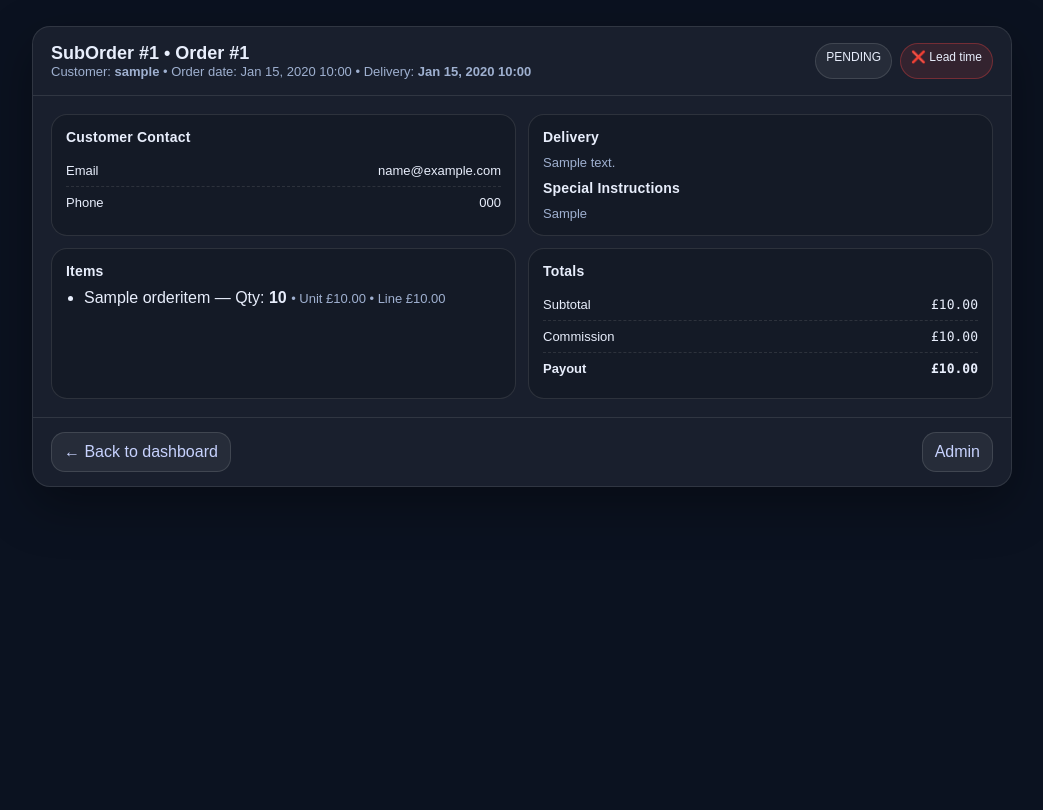
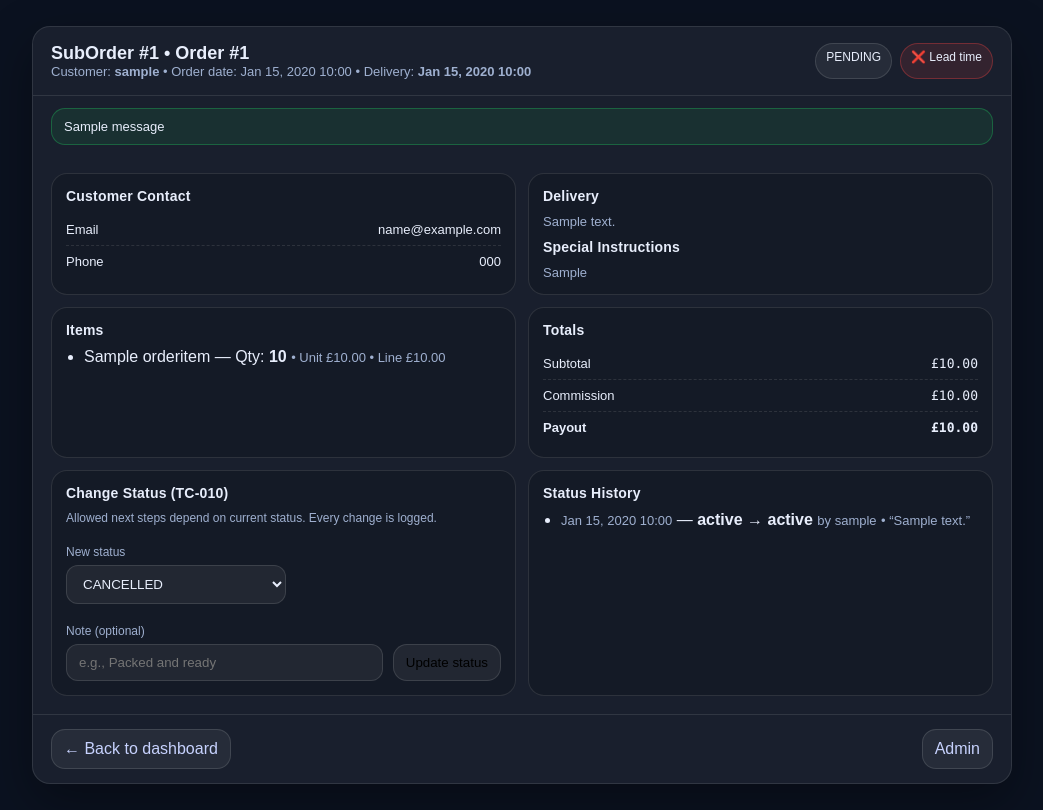
Before and after one commit to marwanibrahim5706/desd-bristol-food-network, a Django app: page /orders/producer/suborders/1/ in a window 1280 px wide. Shown: the whole page, without its empty margins (118-1161 px from the left). Before the commit the page ends 487 px from the top, so only its background shows below. Run offline with Django 5.2, Linux system fonts and the light colour scheme; a user stored in the database is signed in; tables that the repository leaves empty hold one stand-in row (values such as "Sample post"); one stand-in notice (Sample message) is shown.

Commit message:
TC-010 implemented: controlled suborder status transitions with audit trail

```diff
--- /dev/null
+++ b/fahmy/src/market_orders/services.py
@@ -0,0 +1,42 @@
+from django.db import transaction
+from django.core.exceptions import PermissionDenied, ValidationError
+
+from .models import ProducerSubOrder, SubOrderStatusEvent
+
+
+ALLOWED_TRANSITIONS = {
+    ProducerSubOrder.Status.PENDING: {ProducerSubOrder.Status.CONFIRMED, ProducerSubOrder.Status.CANCELLED},
+    ProducerSubOrder.Status.CONFIRMED: {ProducerSubOrder.Status.READY, ProducerSubOrder.Status.CANCELLED},
+    ProducerSubOrder.Status.READY: {ProducerSubOrder.Status.DELIVERED, ProducerSubOrder.Status.CANCELLED},
+    ProducerSubOrder.Status.DELIVERED: set(),
+    ProducerSubOrder.Status.CANCELLED: set(),
+}
+
+
+def get_allowed_next_statuses(current_status: str):
+    return sorted(ALLOWED_TRANSITIONS.get(current_status, set()))
+
+
+@transaction.atomic
+def transition_suborder(*, suborder: ProducerSubOrder, new_status: str, actor, note: str = "") -> ProducerSubOrder:
+    """
+    TC-010: controlled lifecycle transitions + audit trail.
+    """
+    old_status = suborder.status
+
+    allowed = ALLOWED_TRANSITIONS.get(old_status, set())
+    if new_status not in allowed:
+        raise ValidationError(f"Invalid transition: {old_status} -> {new_status}")
+
+    # Audit log first (still in same transaction)
+    SubOrderStatusEvent.objects.create(
+        suborder=suborder,
+        old_status=old_status,
+        new_status=new_status,
+        note=note or "",
+        changed_by=actor,
+    )
+
+    suborder.status = new_status
+    suborder.save(update_fields=["status", "updated_at"])
+    return suborder
--- a/fahmy/src/market_orders/templates/market_orders/producer_suborder_detail.html
+++ b/fahmy/src/market_orders/templates/market_orders/producer_suborder_detail.html
@@ -21,8 +21,10 @@
     .pill{ padding:6px 10px; border-radius:999px; border:1px solid rgba(255,255,255,.12); background: rgba(255,255,255,.06); font-size:12px; }
     .ok{ border-color: rgba(34,197,94,.35); background: rgba(34,197,94,.12); }
     .bad{ border-color: rgba(239,68,68,.35); background: rgba(239,68,68,.12); }
+
     .grid{ display:grid; gap:12px; padding:18px; grid-template-columns: 1fr; }
     @media(min-width:860px){ .grid{ grid-template-columns: 1fr 1fr; } }
+
     .box{
       background: rgba(0,0,0,.14);
       border:1px solid rgba(255,255,255,.10);
@@ -31,19 +33,51 @@
     }
     h1{ margin:0; font-size:18px; }
     h3{ margin:0 0 10px; font-size:14px; letter-spacing:.2px; }
+
     .row{ display:flex; justify-content:space-between; gap:10px; padding:8px 0; border-bottom:1px dashed rgba(255,255,255,.10); font-size:13px; }
     .row:last-child{ border-bottom:none; }
+
     ul{ margin:0; padding-left:18px; }
     li{ margin:6px 0; }
+
     .actions{ padding:14px 18px; border-top:1px solid rgba(255,255,255,.10); display:flex; justify-content:space-between; flex-wrap:wrap; gap:10px;}
     .btn{
       display:inline-flex; align-items:center; gap:8px;
       padding:10px 12px; border-radius:14px;
       border:1px solid rgba(255,255,255,.12);
       background: rgba(255,255,255,.06);
+      cursor:pointer;
     }
     .btn:hover{ border-color: rgba(124,58,237,.35); transform: translateY(-1px); transition:.15s; }
     .money{ font-family: ui-monospace, Menlo, Consolas, monospace; }
+
+    /* Messages */
+    .msgs{ padding:12px 18px 0; }
+    .msg{
+      border:1px solid rgba(255,255,255,.12);
+      background: rgba(255,255,255,.06);
+      border-radius: 14px;
+      padding:10px 12px;
+      font-size:13px;
+      margin-bottom:10px;
+    }
+    .msg.success{ border-color: rgba(34,197,94,.35); background: rgba(34,197,94,.10); }
+    .msg.error{ border-color: rgba(239,68,68,.35); background: rgba(239,68,68,.10); }
+
+    /* Status form */
+    .field{ display:flex; flex-direction:column; gap:6px; margin-top:10px; }
+    label{ font-size:12px; color:#9fb0d0; }
+    select, input[type="text"]{
+      padding:10px 12px;
+      border-radius: 12px;
+      border:1px solid rgba(255,255,255,.12);
+      background: rgba(255,255,255,.06);
+      color:#e8eefc;
+      outline:none;
+    }
+    select:disabled, input:disabled{ opacity:.6; cursor:not-allowed; }
+    .inline{ display:flex; gap:10px; flex-wrap:wrap; align-items:flex-end; }
+    .small-muted{ color:#9fb0d0; font-size:12px; }
   </style>
 </head>
 <body>
@@ -68,6 +102,17 @@
           {% endif %}
         </div>
       </div>
+
+      <!-- Django messages (success/error after status change) -->
+      {% if messages %}
+      <div class="msgs">
+        {% for message in messages %}
+          <div class="msg {% if message.tags %}{{ message.tags }}{% endif %}">
+            {{ message }}
+          </div>
+        {% endfor %}
+      </div>
+      {% endif %}
 
       <div class="grid">
         <div class="box">
@@ -105,6 +150,63 @@
           <div class="row"><span>Commission</span><span class="money">£{{ suborder.commission_amount }}</span></div>
           <div class="row"><b>Payout</b><b class="money">£{{ suborder.producer_payout_amount }}</b></div>
         </div>
+
+        <!-- TC-010: Controlled status transitions -->
+        <div class="box">
+          <h3>Change Status (TC-010)</h3>
+          <div class="small-muted">
+            Allowed next steps depend on current status. Every change is logged.
+          </div>
+
+          <form method="post" action="{% url 'producer_suborder_change_status' suborder.id %}" style="margin-top:10px;">
+            {% csrf_token %}
+
+            <div class="inline">
+              <div class="field" style="min-width:220px;">
+                <label for="new_status">New status</label>
+                <select name="new_status" id="new_status" {% if not allowed_next %}disabled{% endif %} required>
+                  {% if allowed_next %}
+                    {% for s in allowed_next %}
+                      <option value="{{ s }}">{{ s }}</option>
+                    {% endfor %}
+                  {% else %}
+                    <option value="">No transitions available</option>
+                  {% endif %}
+                </select>
+              </div>
+
+              <div class="field" style="flex:1; min-width:240px;">
+                <label for="note">Note (optional)</label>
+                <input type="text" name="note" id="note" placeholder="e.g., Packed and ready" {% if not allowed_next %}disabled{% endif %} />
+              </div>
+
+              <button class="btn" type="submit" {% if not allowed_next %}disabled{% endif %}>Update status</button>
+            </div>
+
+            {% if not allowed_next %}
+              <div class="small-muted" style="margin-top:10px;">
+                This suborder is <b>{{ suborder.status }}</b> and cannot be changed further.
+              </div>
+            {% endif %}
+          </form>
+        </div>
+
+        <!-- TC-010: Status history -->
+        <div class="box">
+          <h3>Status History</h3>
+          <ul>
+            {% for ev in status_events %}
+              <li>
+                <span class="muted">{{ ev.changed_at|date:"M d, Y H:i" }}</span> —
+                <b>{{ ev.old_status }}</b> → <b>{{ ev.new_status }}</b>
+                <span class="muted">by {{ ev.changed_by.username }}</span>
+                {% if ev.note %}<span class="muted">• “{{ ev.note }}”</span>{% endif %}
+              </li>
+            {% empty %}
+              <li class="muted">No status changes yet.</li>
+            {% endfor %}
+          </ul>
+        </div>
       </div>
 
       <div class="actions">
--- a/fahmy/src/market_orders/urls.py
+++ b/fahmy/src/market_orders/urls.py
@@ -1,7 +1,8 @@
 from django.urls import path
-from .views import producer_dashboard, producer_suborder_detail
+from .views import producer_dashboard, producer_suborder_detail, producer_suborder_change_status
 
 urlpatterns = [
     path("producer/dashboard/", producer_dashboard, name="producer_dashboard"),
     path("producer/suborders/<int:suborder_id>/", producer_suborder_detail, name="producer_suborder_detail"),
+    path("producer/suborders/<int:suborder_id>/status/", producer_suborder_change_status, name="producer_suborder_change_status"),
 ]
--- a/fahmy/src/market_orders/views.py
+++ b/fahmy/src/market_orders/views.py
@@ -5,6 +5,12 @@ from django.db.models import Q
 from django.shortcuts import get_object_or_404, render
 from accounts.permissions import is_admin
 from .models import ProducerSubOrder
+
+from django.contrib import messages
+from django.core.exceptions import ValidationError
+from django.shortcuts import redirect
+from .models import ProducerSubOrder, SubOrderStatusEvent
+from .services import get_allowed_next_statuses, transition_suborder
 
 
 @login_required
@@ -72,7 +78,11 @@ def producer_suborder_detail(request, suborder_id):
     - Shows 48h lead time check
     """
 
-    base_qs = ProducerSubOrder.objects.select_related("order", "order__customer").prefetch_related("items")
+    base_qs = (
+    ProducerSubOrder.objects
+    .select_related("order", "order__customer")
+    .prefetch_related("items", "status_events")
+)
 
     if is_admin(request.user):
         suborder = get_object_or_404(base_qs, id=suborder_id)
@@ -81,11 +91,49 @@ def producer_suborder_detail(request, suborder_id):
 
     lead_ok = (suborder.delivery_date - suborder.order.created_at) >= timedelta(hours=48)
 
+    allowed_next = get_allowed_next_statuses(suborder.status)
+    status_events = suborder.status_events.select_related("changed_by").order_by("-changed_at")
+
     return render(
         request,
         "market_orders/producer_suborder_detail.html",
         {
             "suborder": suborder,
             "lead_ok": lead_ok,
+            "allowed_next": allowed_next,
+            "status_events": status_events,
+            "status_choices": ProducerSubOrder.Status.choices,
         },
     )
+
+@login_required
+def producer_suborder_change_status(request, suborder_id):
+    """
+    TC-010:
+    - Only POST
+    - Producer can change ONLY their own suborder
+    - Must follow ALLOWED_TRANSITIONS
+    - Must create SubOrderStatusEvent
+    """
+    if request.method != "POST":
+        raise PermissionDenied("POST required")
+
+    base_qs = ProducerSubOrder.objects.select_related("order", "order__customer")
+
+    if is_admin(request.user):
+        suborder = get_object_or_404(base_qs, id=suborder_id)
+    else:
+        suborder = get_object_or_404(base_qs, id=suborder_id, producer=request.user)
+
+    new_status = (request.POST.get("new_status") or "").strip()
+    note = (request.POST.get("note") or "").strip()
+
+    try:
+        transition_suborder(suborder=suborder, new_status=new_status, actor=request.user, note=note)
+        messages.success(request, f"Status updated to {new_status}.")
+    except ValidationError as e:
+        messages.error(request, str(e))
+    except Exception as e:
+        messages.error(request, f"Failed to update status: {e}")
+
+    return redirect("producer_suborder_detail", suborder_id=suborder.id)
```
Also changed, not shown: fahmy/src/market_orders/management/commands/seed_orders_demo.py (added, +191 -0 lines), fahmy/src/market_orders/management/__init__.py (added), fahmy/src/market_orders/management/commands/__init__.py (added), 1 other file.
